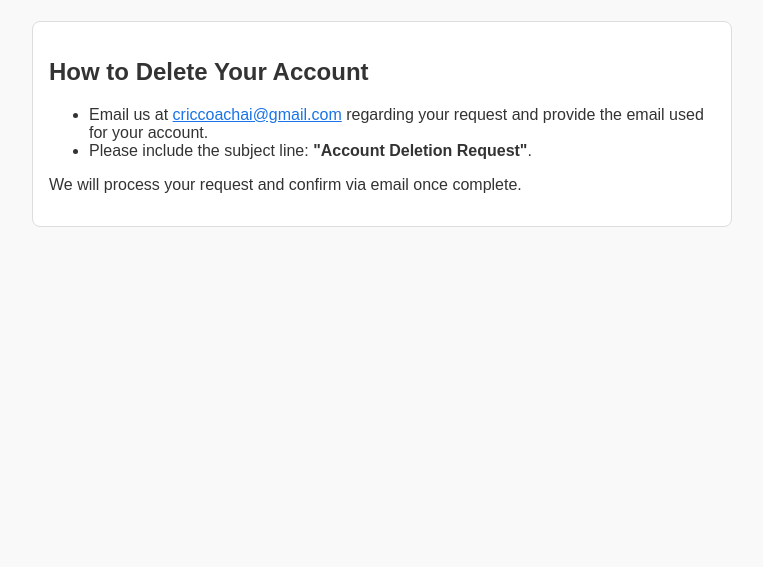
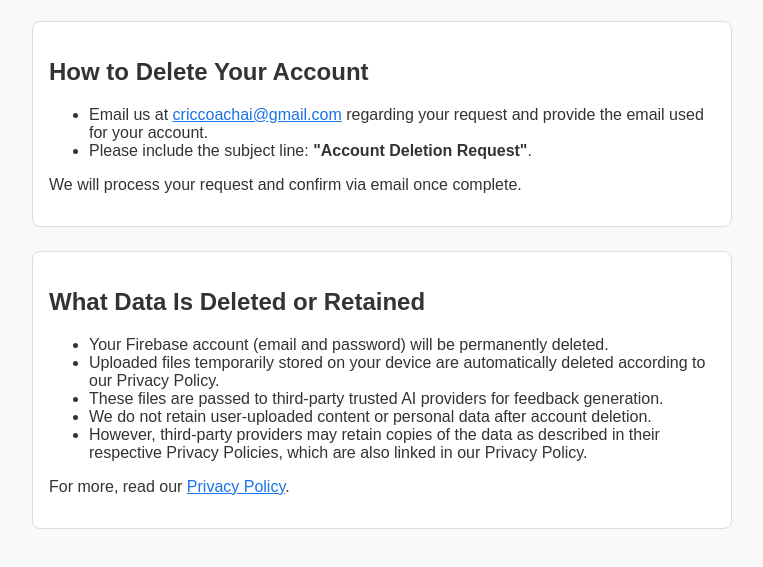
Before and after one commit to gamgan20/criccoachaipolicies, a plain HTML site: page deleteacc.html in a window 1280 px wide. Shown: the part 169-736 px from the top of the page, without its empty margins (258-1021 px from the left). Drawn offline with Linux system fonts and the light colour scheme.

Commit message:
Update deleteacc.html

```diff
--- a/deleteacc.html
+++ b/deleteacc.html
@@ -48,5 +48,17 @@
       We will process your request and confirm via email once complete.
     </p>
   </div>
+
+  <div class="contact">
+  <h2>What Data Is Deleted or Retained</h2>
+  <ul>
+    <li>Your Firebase account (email and password) will be permanently deleted.</li>
+    <li>Uploaded files temporarily stored on your device are automatically deleted according to our Privacy Policy.</li>
+    <li>These files are passed to third-party trusted AI providers for feedback generation.</li>
+    <li>We do not retain user-uploaded content or personal data after account deletion.</li>
+    <li>However, third-party providers may retain copies of the data as described in their respective Privacy Policies, which are also linked in our Privacy Policy.</li>
+  </ul>
+  <p>For more, read our <a href="https://yourdomain.com/privacy" target="_blank">Privacy Policy</a>.</p>
+</div>
 </body>
 </html>
```
